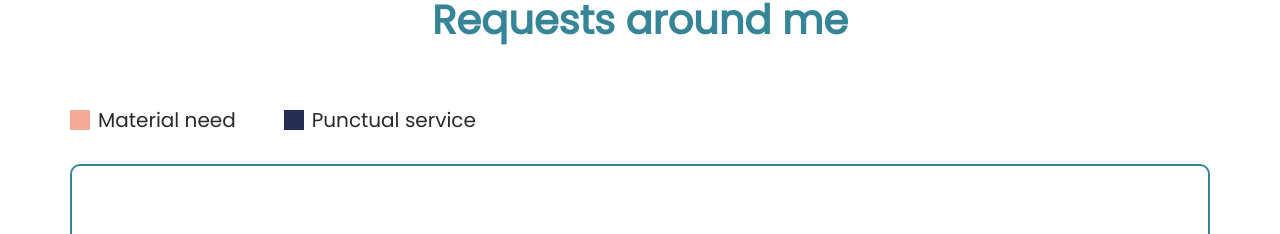
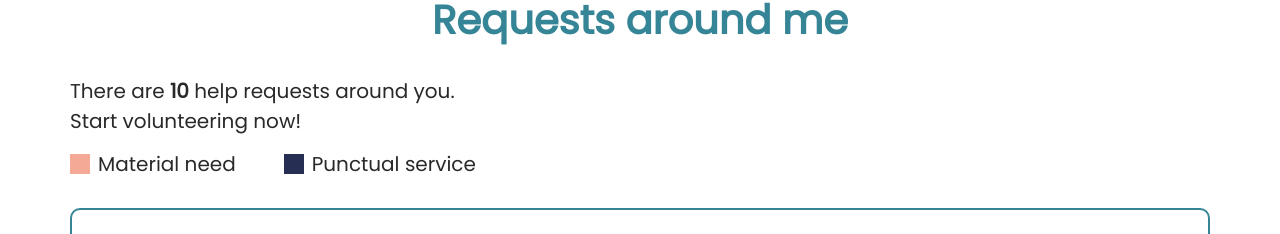
Before and after one commit to MathieuParadis/helping-hand, a React (Create React App) app: page /all-requests in a window 1280 px wide. Shown: the part 144-378 px from the top of the page. Built offline with nearby package versions, Linux system fonts and the light colour scheme.

Commit message:
Added counter to map page

```diff
--- a/src/pages/MapRequests.jsx
+++ b/src/pages/MapRequests.jsx
@@ -82,8 +82,10 @@ const MapRequests = () => {
       <div className="map-requests">
         <div className="d-flex flex-column justify-content-center align-items-center mx-0 my-3 py-3">
           <h1 className="text-primary text-center fw-bold pb-3 pb-md-4">Requests around me</h1>
-
-          <div className="caption d-flex flex-column flex-md-row align-self-start my-4">
+          <h5 className="counter align-self-md-start text-center text-md-start">
+            There are <strong>{requests.length}</strong> help requests around you.<br></br>Start volunteering now!
+          </h5>
+          <div className="caption d-flex flex-column flex-md-row align-self-start mb-4">
             <div className="d-flex align-items-center my-2 pe-md-5">
               <span className="me-2" id="material"></span><p className="h5 m-0">Material need</p>
             </div>
--- a/src/styles/pages/_mapRequests.scss
+++ b/src/styles/pages/_mapRequests.scss
@@ -1,4 +1,8 @@
 .map-requests {
+  .counter {
+    line-height: 1.5em;
+  }
+
   .caption {
     span#material {
       content: "";
```
